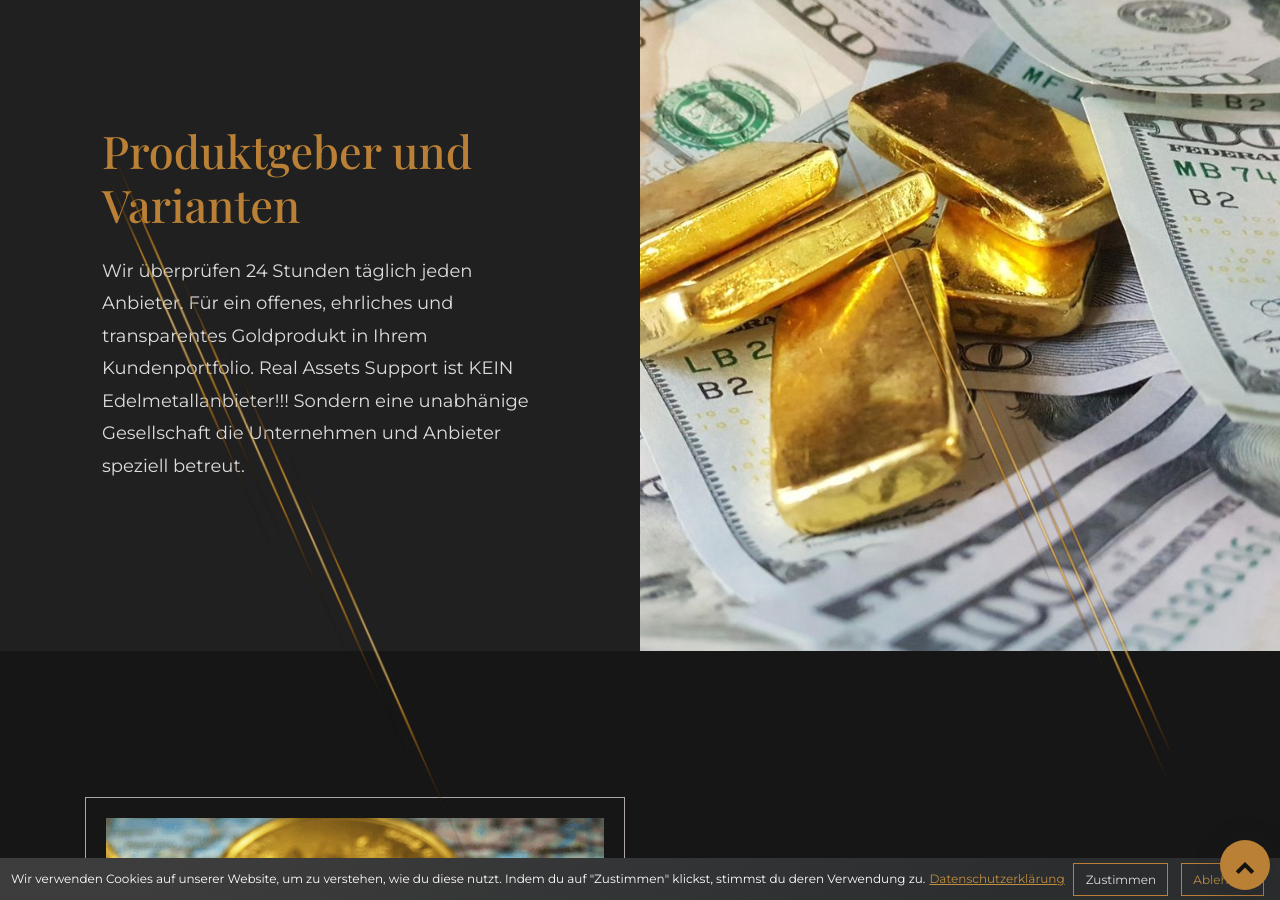
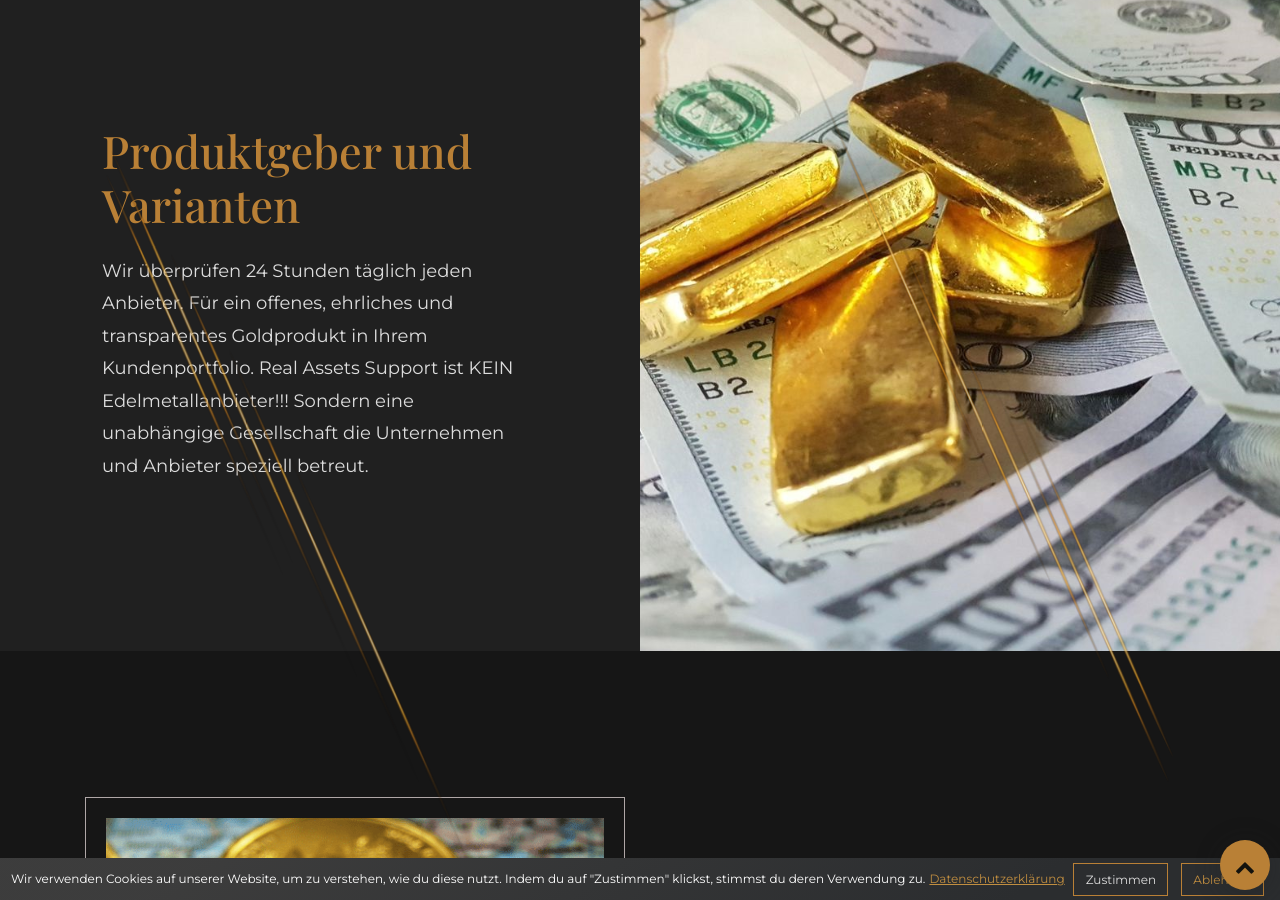
Before and after one commit to vosaul/Selim-RA, a Jekyll site: the page built from index.html, in a window 1280 px wide and 900 px high, scrolled down 3778 px. Built offline with Jekyll 4.4.1, drawn with Linux system fonts in a browser that asks for light colours; nearby versions of some CDN libraries; some web fonts are replaced; a script that is not in the unit is left out.

Commit message:
Update pages “home”

```diff
--- a/_data/home.yml
+++ b/_data/home.yml
@@ -46,7 +46,7 @@ four_box:
   title: Produktgeber und Varianten
   text: Wir überprüfen 24 Stunden täglich jeden Anbieter. Für ein offenes,
     ehrliches und transparentes Goldprodukt in Ihrem Kundenportfolio. Real
-    Assets Support ist KEIN Edelmetallanbieter!!! Sondern eine unabhänige
+    Assets Support ist KEIN Edelmetallanbieter!!! Sondern eine unabhängige
     Gesellschaft die Unternehmen und Anbieter speziell betreut.
 sup_box:
   title: Produktgeber und Varianten
```
